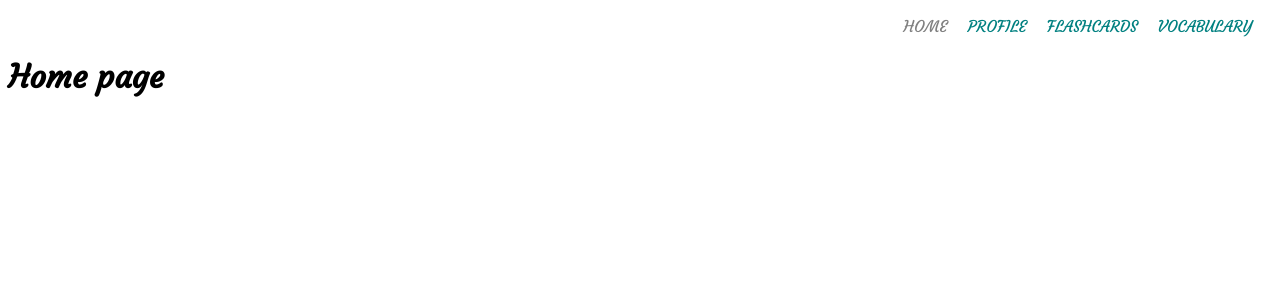
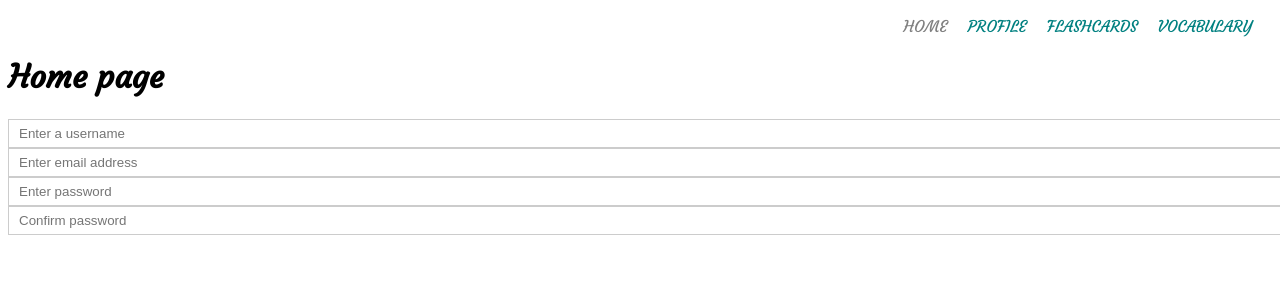
Before and after one commit to chatter-ladder/client, a React (Create React App) app: page / in a window 1280 px wide. Shown: the top 300 px of the page. Built offline with nearby package versions, Linux system fonts and the light colour scheme.

Commit message:
Set up a basic registration form to create new users

```diff
--- /dev/null
+++ b/src/components/Authentication/Register.js
@@ -0,0 +1,61 @@
+import React, { Component } from 'react';
+
+import Input from '../UI/Input/Input';
+
+class Register extends Component {
+
+    state = {
+        username: '',
+        email: '',
+        password: '',
+        confirmPassword: ''
+    }
+
+    onChangeHandler = (event, formElement) => {
+        this.setState({
+            ...this.state,
+            [formElement]: event.target.value
+        })
+    }
+
+    render () {
+        return (
+            <form>
+                <Input
+                    className='placeholder'
+                    type='text'
+                    name='username'
+                    placeholder='Enter a username'
+                    value={this.state.username}
+                    onChange={(event) => this.onChangeHandler(event, 'username')}
+                />
+                                <Input
+                    className='placeholder'
+                    type='email'
+                    name='email'
+                    placeholder='Enter email address'
+                    value={this.state.email}
+                    onChange={(event) => this.onChangeHandler(event, 'email')}
+                />
+                                <Input
+                    className='placeholder'
+                    type='password'
+                    name='password'
+                    placeholder='Enter password'
+                    value={this.state.password}
+                    onChange={(event) => this.onChangeHandler(event, 'password')}
+                />
+                                <Input
+                    className='placeholder'
+                    type='password'
+                    name='confirmPassword'
+                    placeholder='Confirm password'
+                    value={this.state.confirmPassword}
+                    onChange={(event) => this.onChangeHandler(event, 'confirmPassword')}
+                />
+            </form>
+        )
+    }
+};
+
+export default Register;
--- a/src/containers/pages/Home/Home.js
+++ b/src/containers/pages/Home/Home.js
@@ -1,8 +1,13 @@
 import React from 'react';
+
+import Register from '../../../components/Authentication/Register';
 
 const Home = () => {
   return (
-    <h1>Home page</h1>
+    <>
+      <h1>Home page</h1>
+      <Register />
+    </>
   )
 }
 
```
Also changed, not shown: src/components/Authentication/Login.js (added).
